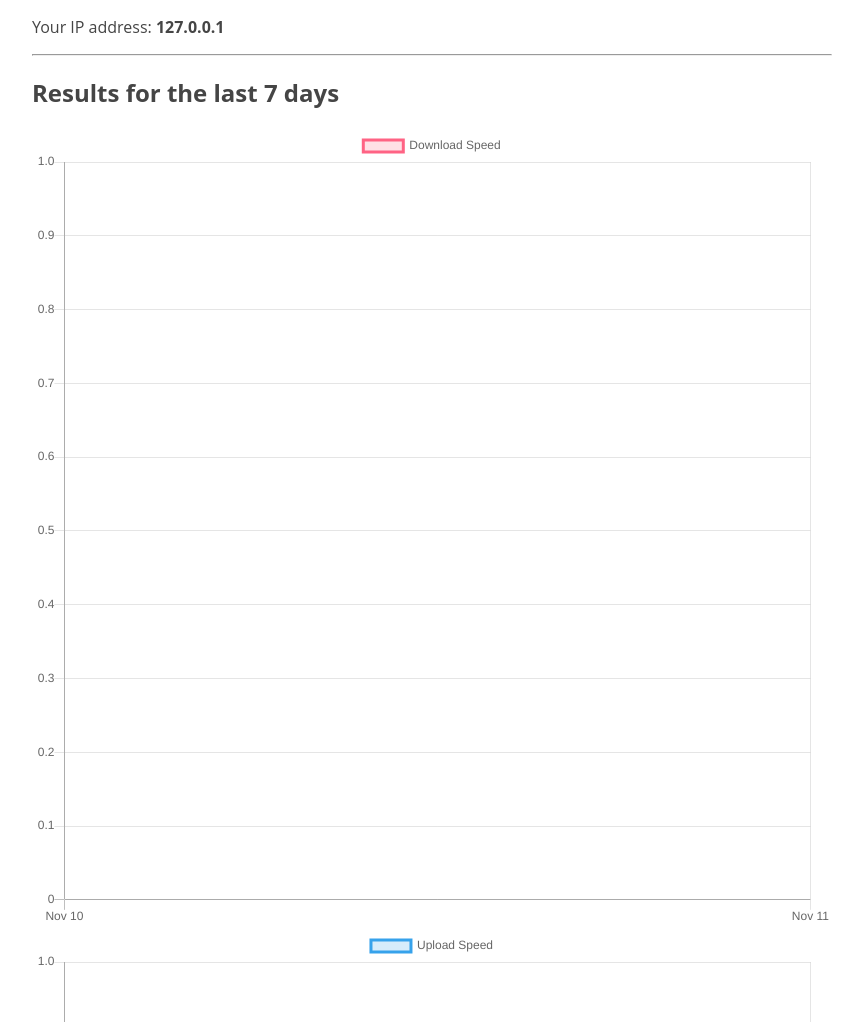
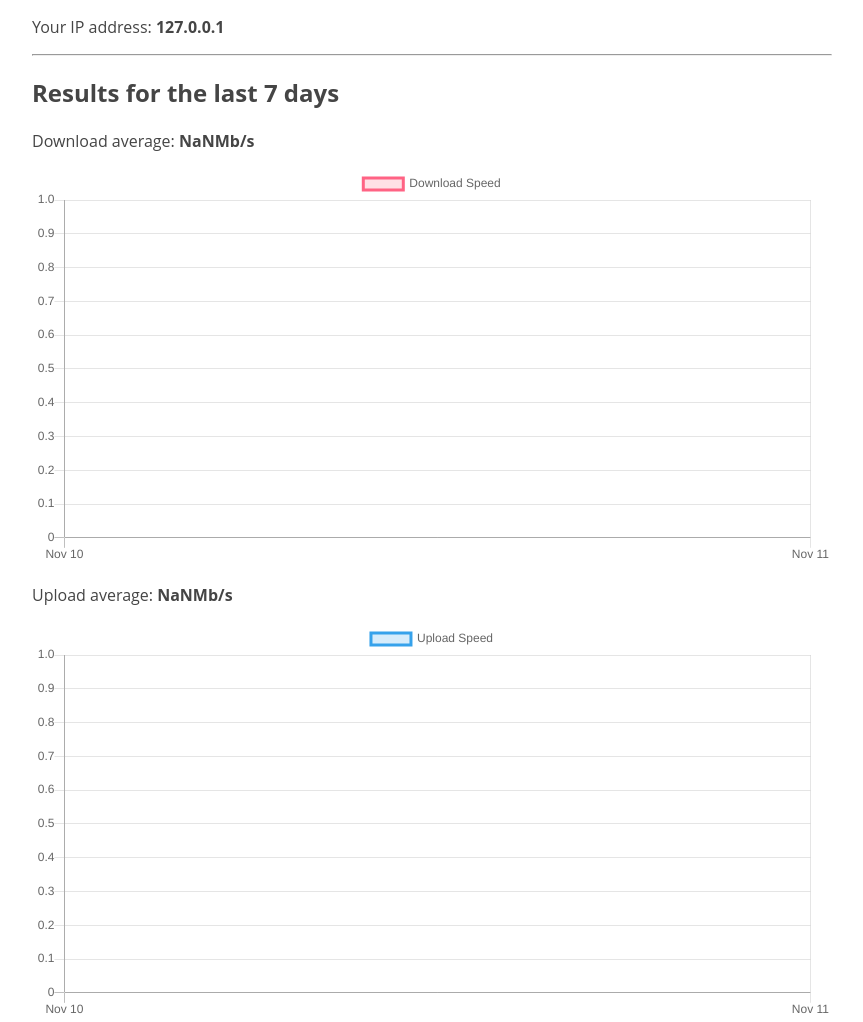
Before and after one commit to chrisgid/PiMonitor, a Flask app: page / in a window 1280 px wide. Shown: the part 158-1180 px from the top of the page, without its empty margins (208-1071 px from the left). Run offline with Flask 2, Linux system fonts and the light colour scheme; data that the repository does not hold is empty; some libraries are stand-ins or nearby versions.

Commit message:
Added averages and changed chart aspect ratio

```diff
--- a/src/static/js/upDownChart.js
+++ b/src/static/js/upDownChart.js
@@ -1,3 +1,4 @@
+(function () {
     var downloadLabel = 'Download Speed'
     var downloadBackgroundColor = ['rgba(255, 99, 132, 0.2)'];
     var downloadBorderColor = ['rgba(255, 99, 132, 1)'];
@@ -80,21 +81,26 @@ var upChart = new Chart(upCtx, {
     fetch('/api/results/recent/days/7').then(function(response) {
         return response.json();
     }).then(function(results) {
+        var downValues = []
+        var upValues =[]
         results.forEach(result => {
-
             var point = {
                 t: new Date(result.timestamp),
                 y: bytesToMegabits(result.value, 2)
             };
             if (result.type == 'up') {
                 uploadDataset.data.push(point);
+                upValues.push(result.value)
             }
             if (result.type == 'down') {
                 downloadDataset.data.push(point)
+                downValues.push(result.value)
             }
         });
         downChart.update();
         upChart.update();
+        document.getElementById('downAvg').innerText = bytesToMegabits(average(downValues), 2) + 'Mb/s';
+        document.getElementById('upAvg').innerText = bytesToMegabits(average(upValues), 2) + 'Mb/s';
     }).catch(function() {
             console.log("Error getting data from result API");
     });
@@ -102,3 +108,8 @@ fetch('/api/results/recent/days/7').then(function(response) {
     function bytesToMegabits(value, decimalPlaces) {
         return Math.round(((value / 125000) + Number.EPSILON) * (10 ** decimalPlaces)) / ( 10 ** decimalPlaces);
     }
+
+    function average(arr) {
+        return arr.reduce( ( p, c ) => p + c, 0 ) / arr.length;
+    }
+})()
--- a/src/templates/home.html
+++ b/src/templates/home.html
@@ -14,8 +14,11 @@
 
 <h2>Results for the last 7 days</h2>
 
-<canvas id="downChart" width="400" height="400"></canvas>
-<canvas id="upChart" width="400" height="400"></canvas>
+<p>Download average: <strong><span id="downAvg"></span></strong></p>
+<canvas id="downChart"></canvas>
+
+<p>Upload average: <strong><span id="upAvg"></span></strong></p>
+<canvas id="upChart"></canvas>
 
 <!-- <label for="period">Period:</label>
 
```
Lines whose indentation alone changed are shown as unchanged.
